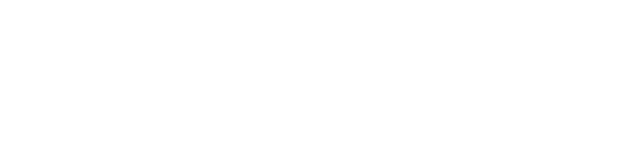
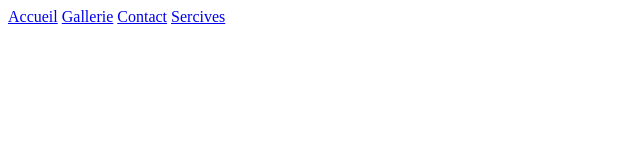
Before and after one commit to BenBenharrat/livraison03-yesweweb, a plain HTML site: page contact.html in a window 1280 px wide. Shown: the whole page, without its empty margins (0-640 px from the left). Drawn offline with Linux system fonts and the light colour scheme.

Commit message:
added a tags in nav with pages path

```diff
--- a/contact.html
+++ b/contact.html
@@ -8,7 +8,10 @@
 </head>
 <body>
     <header>
-        <nav></nav>
+        <nav><a href="index.html">Accueil</a>
+            <a href="gallery.html">Gallerie</a>
+            <a href="contact.html">Contact</a>
+            <a href="services.html">Sercives</a></nav>
     </header>
 </body>
 </html>
```
Also changed, not shown: gallery.html (+4 -1 lines), index.html (+4 -1 lines), services.html (+4 -1 lines).
